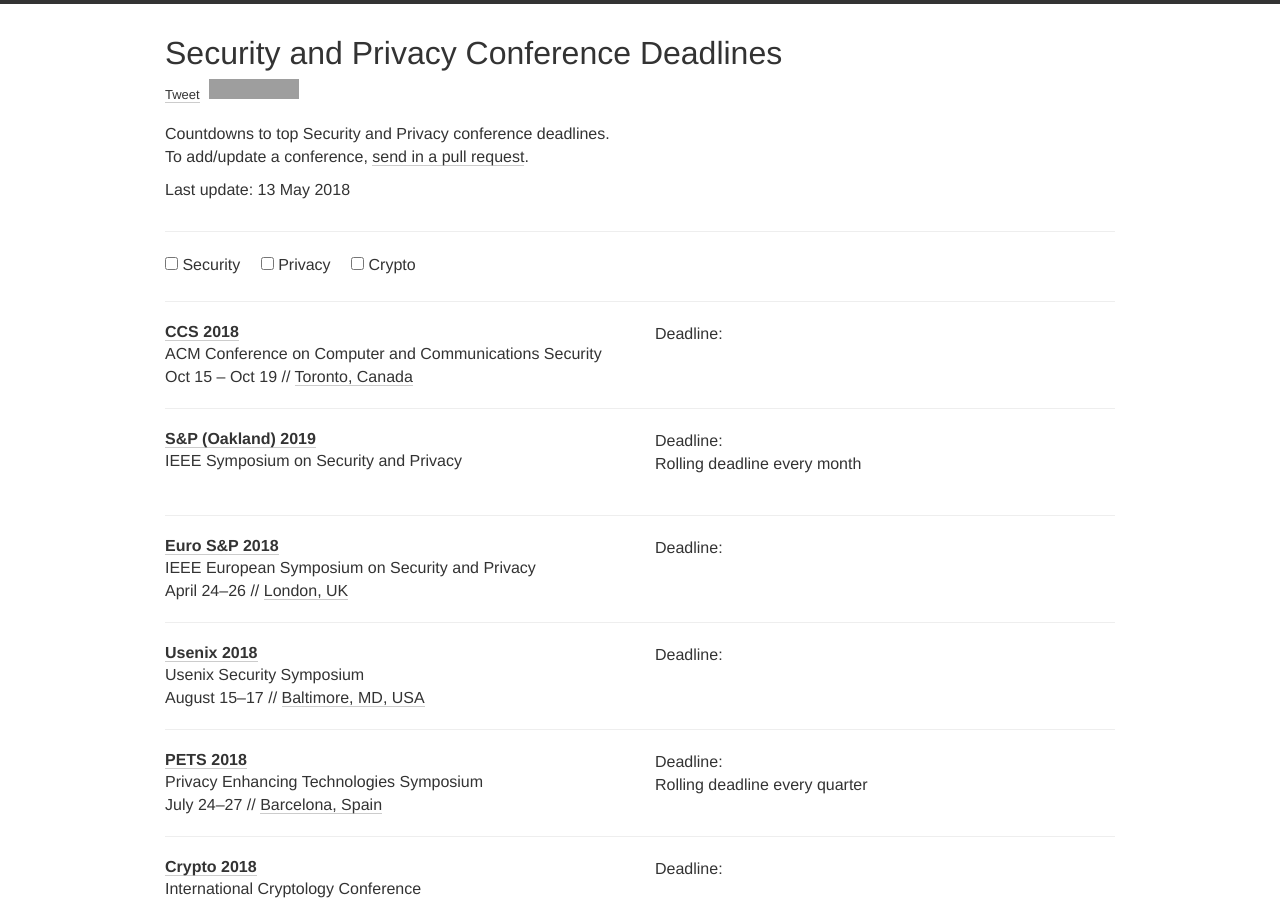
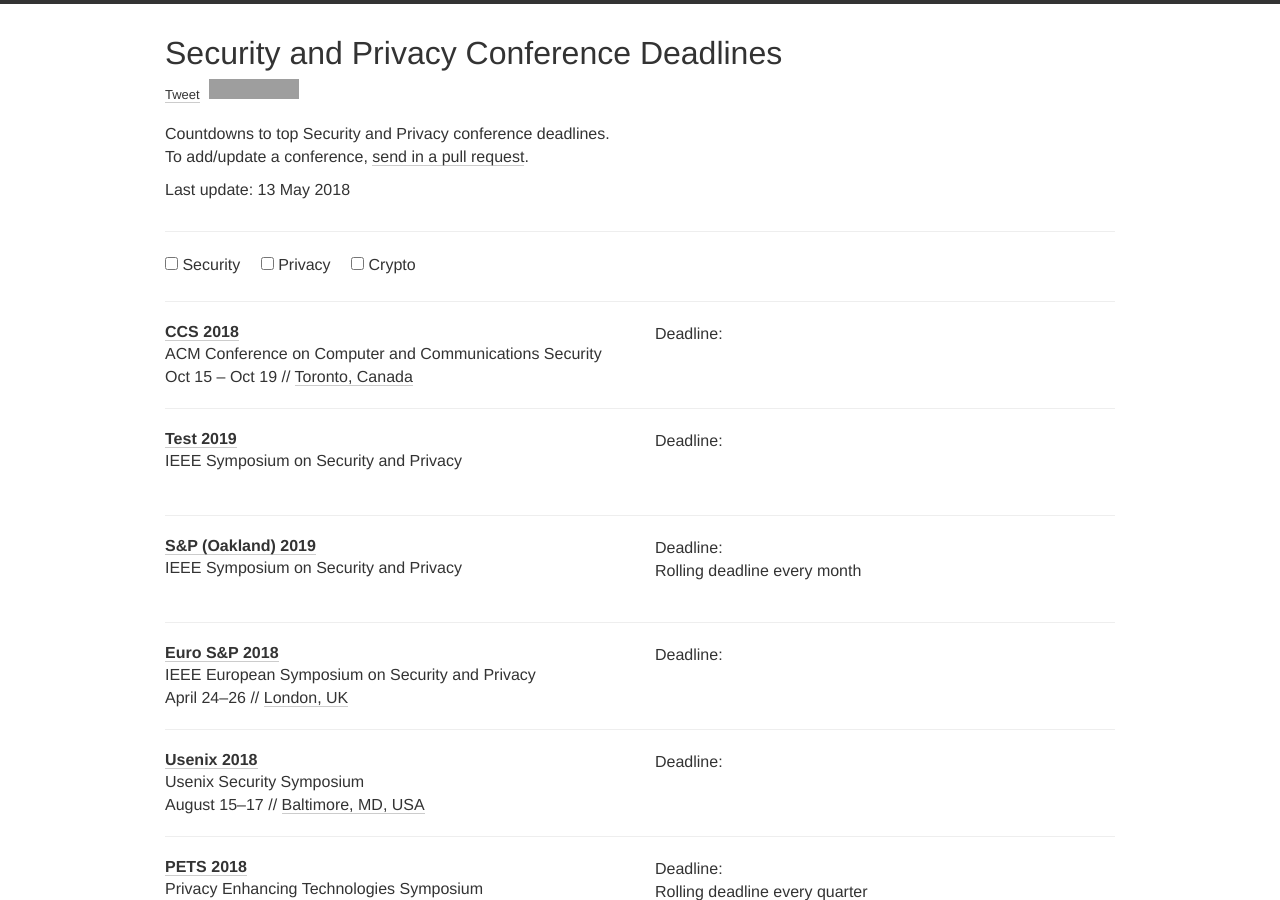
Before and after one commit to ShilinHe/conferences, a Jekyll site: the page built from index.html, in a window 1280 px wide and 900 px high. Built offline with Jekyll 4.4.1, drawn with Linux system fonts in a browser that asks for light colours; nearby versions of some CDN libraries; comment, search, counter and statistics services are not loaded; grey boxes are pictures that could not be loaded.

Commit message:
Update conferences.yml

```diff
--- a/_data/conferences.yml
+++ b/_data/conferences.yml
@@ -6,6 +6,13 @@
   deadline: "2018-05-08 23:59"
   date: "Oct 15 - Oct 19"
   place: Toronto, Canada
+  tags: [SEC, PRIV]
+
+- name: Test
+  year: 2019
+  description: IEEE Symposium on Security and Privacy
+  link: https://www.ieee-security.org/TC/SP2018/
+  deadline: "2018-05-22 23:59"
   tags: [SEC, PRIV]
 
 - name: S&P (Oakland)
```
